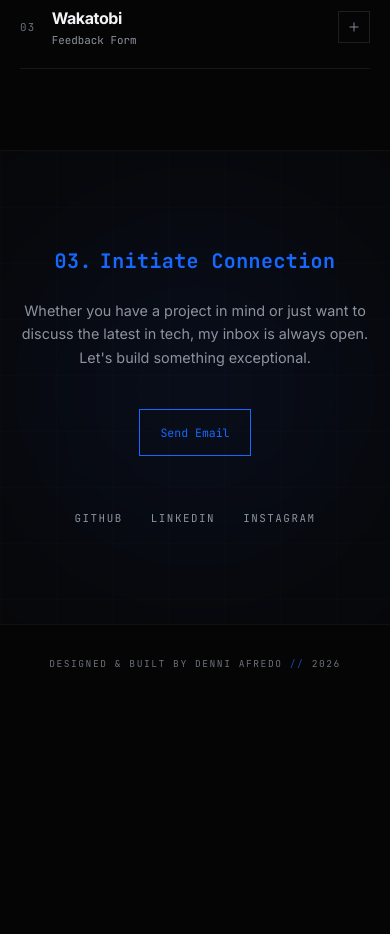
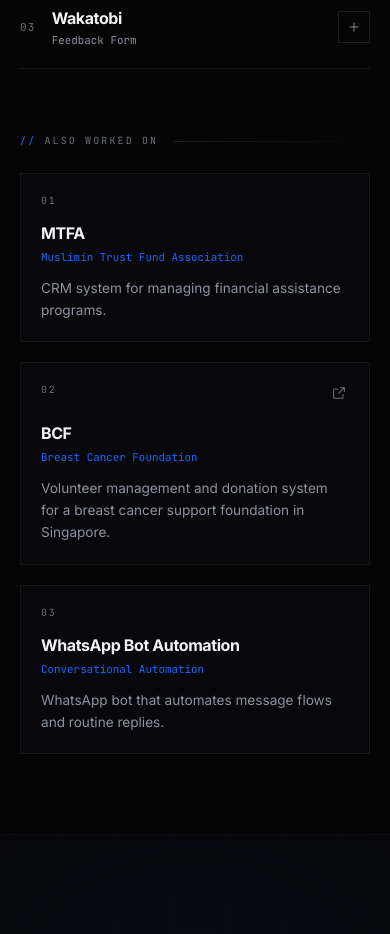
Before and after one commit to denniafredo/portfolio, a React (Vite) app: page / in a window 390 px wide. Shown: the part 5640-6574 px from the top of the page. Before the commit the page ends 6344 px from the top, so only its background shows below. Built offline with nearby package versions, Linux system fonts and the light colour scheme.

Commit message:
Add page transition animations and OtherWork component for additional projects

```diff
--- a/src/App.jsx
+++ b/src/App.jsx
@@ -1,4 +1,4 @@
-import { Route, Routes } from 'react-router-dom'
+import { Route, Routes, useLocation } from 'react-router-dom'
 import Footer from './components/Footer'
 import Header from './components/Header'
 import ScrollManager from './components/ScrollManager'
@@ -7,16 +7,25 @@ import NotFound from './pages/NotFound'
 import ProjectDetail from './pages/ProjectDetail'
 
 export default function App() {
+  const { pathname } = useLocation()
+
   return (
     <>
       <ScrollManager />
       <Header />
       <main id="main">
-        <Routes>
-          <Route path="/" element={<Home />} />
-          <Route path="/project/:id" element={<ProjectDetail />} />
-          <Route path="*" element={<NotFound />} />
-        </Routes>
+        {/*
+          `key={pathname}` memaksa wrapper ini remount setiap pindah halaman,
+          sehingga animasi masuk selalu terputar ulang (termasuk saat berpindah
+          antar project detail yang memakai route yang sama).
+        */}
+        <div key={pathname} className="page-enter">
+          <Routes>
+            <Route path="/" element={<Home />} />
+            <Route path="/project/:id" element={<ProjectDetail />} />
+            <Route path="*" element={<NotFound />} />
+          </Routes>
+        </div>
       </main>
       <Footer />
     </>
--- /dev/null
+++ b/src/components/OtherWork.jsx
@@ -0,0 +1,91 @@
+import { otherWork } from '../data/portfolio'
+import { ExternalLink } from './Icons'
+import Reveal from './Reveal'
+
+/**
+ * Kartu ringkas untuk project tanpa halaman detail.
+ * Sengaja tanpa thumbnail & tanpa route — hanya ringkasan satu-dua baris,
+ * plus link live kalau ada. Datanya dari `otherWork` di data/portfolio.js.
+ */
+function Card({ item, index }) {
+  const hasLink = Boolean(item.liveUrl)
+
+  return (
+    <Reveal
+      as="article"
+      delay={index * 100}
+      className="group relative flex h-full flex-col border border-noir-700 bg-noir-850/60 p-5 transition-colors duration-300 hover:border-accent-500/60 sm:p-6"
+    >
+      <div className="flex items-start justify-between gap-3">
+        <span
+          aria-hidden="true"
+          className="font-mono text-[0.62rem] tracking-[0.18em] text-ink-500 transition-colors duration-300 group-hover:text-accent-500 sm:text-[0.68rem]"
+        >
+          {String(index + 1).padStart(2, '0')}
+        </span>
+
+        {hasLink && (
+          <a
+            href={item.liveUrl}
+            target="_blank"
+            rel="noreferrer noopener"
+            aria-label={`Buka ${item.title}`}
+            className="-mr-1.5 -mt-1.5 grid h-8 w-8 place-items-center text-ink-500 transition-colors hover:text-accent-500"
+          >
+            <ExternalLink className="h-4 w-4" />
+          </a>
+        )}
+      </div>
+
+      <h3 className="mt-3 text-base font-bold tracking-tight text-ink-100 transition-colors duration-300 group-hover:text-accent-400 sm:text-lg">
+        {item.title}
+      </h3>
+      {item.subtitle && (
+        <p className="mt-1 font-mono text-[0.68rem] text-accent-500 sm:text-[0.72rem]">
+          {item.subtitle}
+        </p>
+      )}
+
+      <p className="mt-3 text-[0.85rem] leading-relaxed text-ink-400 sm:text-[0.875rem]">
+        {item.description}
+      </p>
+
+      {item.tags?.length > 0 && (
+        <ul className="mt-auto flex flex-wrap gap-2 pt-5">
+          {item.tags.map((tag) => (
+            <li
+              key={tag}
+              className="border border-noir-600 bg-noir-800 px-2.5 py-1 font-mono text-[0.6rem] tracking-wide text-ink-400 sm:text-[0.65rem]"
+            >
+              {tag}
+            </li>
+          ))}
+        </ul>
+      )}
+    </Reveal>
+  )
+}
+
+export default function OtherWork() {
+  if (!otherWork.length) return null
+
+  return (
+    <div className="mt-16 sm:mt-20">
+      <Reveal className="flex items-center gap-4 sm:gap-6">
+        <p className="shrink-0 font-mono text-[0.62rem] tracking-[0.22em] text-ink-500 sm:text-[0.68rem]">
+          <span className="text-accent-500">//</span> ALSO WORKED ON
+        </p>
+        <span
+          aria-hidden="true"
+          className="h-px flex-1 bg-gradient-to-r from-noir-600 to-transparent"
+        />
+      </Reveal>
+
+      <div className="mt-6 grid gap-5 sm:mt-8 sm:gap-6 md:grid-cols-3">
+        {otherWork.map((item, i) => (
+          <Card key={item.id} item={item} index={i} />
+        ))}
+      </div>
+    </div>
+  )
+}
--- a/src/components/Projects.jsx
+++ b/src/components/Projects.jsx
@@ -2,6 +2,7 @@ import { Link } from 'react-router-dom'
 import { moreProjects, projects } from '../data/portfolio'
 import Accordion from './Accordion'
 import Frame from './Frame'
+import OtherWork from './OtherWork'
 import { Code, ExternalLink } from './Icons'
 import Reveal from './Reveal'
 import SectionHeading from './SectionHeading'
@@ -121,6 +122,8 @@ export default function Projects() {
             </div>
           </div>
         )}
+
+        <OtherWork />
       </div>
     </section>
   )
--- a/src/data/portfolio.js
+++ b/src/data/portfolio.js
@@ -301,6 +301,38 @@ export const moreProjects = [
   },
 ];
 
+/* ------------------------------------------------------- TANPA DETAIL PAGE
+ * `otherWork` tampil sebagai kartu ringkas di bawah accordion. Sengaja TIDAK
+ * masuk `allProjects`, jadi tidak punya halaman detail, galeri, atau route.
+ * Cukup title / subtitle / description; `tags` & `liveUrl` opsional.
+ * ---------------------------------------------------------------------- */
+export const otherWork = [
+  {
+    id: 'mtfa',
+    title: 'MTFA',
+    subtitle: 'Muslimin Trust Fund Association',
+    description: 'CRM system for managing financial assistance programs.',
+    tags: [],
+    liveUrl: '',
+  },
+  {
+    id: 'bcf',
+    title: 'BCF',
+    subtitle: 'Breast Cancer Foundation',
+    description: 'Volunteer management and donation system for a breast cancer support foundation in Singapore.',
+    tags: [],
+    liveUrl: 'https://bcf.org.sg/',
+  },
+  {
+    id: 'wa-bot',
+    title: 'WhatsApp Bot Automation',
+    subtitle: 'Conversational Automation',
+    description: 'WhatsApp bot that automates message flows and routine replies.',
+    tags: [],
+    liveUrl: '',
+  },
+];
+
 /** Dipakai halaman detail & navigasi "next project". */
 export const allProjects = [...projects, ...moreProjects];
 
--- a/src/index.css
+++ b/src/index.css
@@ -146,6 +146,25 @@
   transform: none;
 }
 
+/* ==========================================================================
+   Page transition — animasi masuk tiap kali route berganti.
+   Wrapper di App.jsx di-key dengan pathname, jadi keyframe ini terputar ulang
+   setiap navigasi (home <-> detail, maupun antar detail).
+   ========================================================================== */
+@keyframes page-in {
+  from {
+    opacity: 0;
+    transform: translateY(16px);
+  }
+  to {
+    opacity: 1;
+    transform: none;
+  }
+}
+.page-enter {
+  animation: page-in 0.55s cubic-bezier(0.22, 1, 0.36, 1) both;
+}
+
 /* Blinking terminal caret */
 @keyframes caret-blink {
   0%,
@@ -190,7 +209,8 @@
     transition: none;
   }
   .caret,
-  .marquee-track {
+  .marquee-track,
+  .page-enter {
     animation: none;
   }
   *,
```
